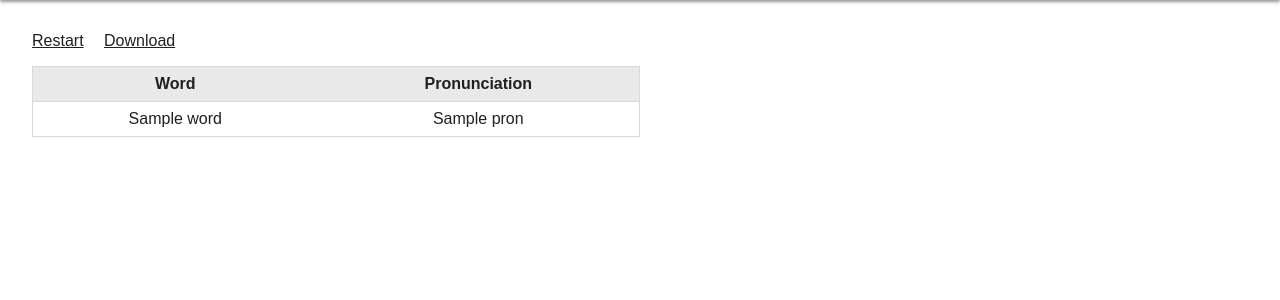
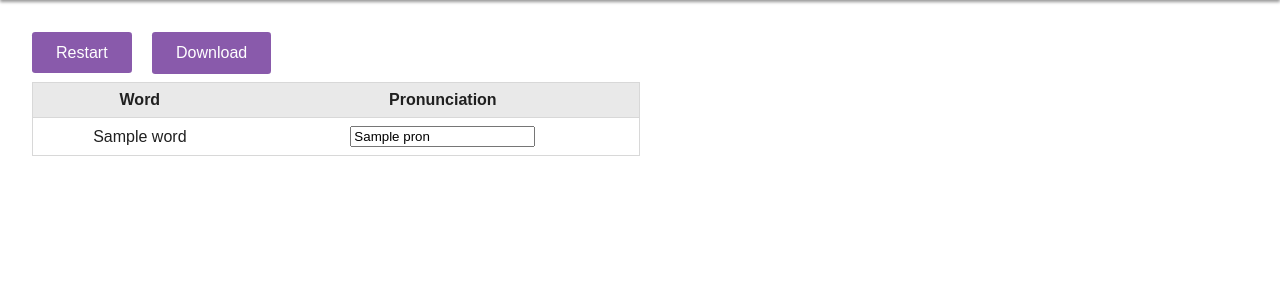
Before and after one commit to LiamGraham/g2p-demo, a Flask app: template templates/lexicon.html in a window 1280 px wide. Shown: the part 117-417 px from the top of the page. Run offline with Flask 2, Linux system fonts and the light colour scheme; the template is opened without the code that fills it: most values are stand-ins (such as "Sample title", 1, 10 or a date in 2020); parts of the project's set-up code (start-up, migrations or seed data) failed here and were passed over.

Commit message:
Add lexicon editing

```diff
--- a/server.py
+++ b/server.py
@@ -53,6 +53,15 @@ def save_lexicon(lexicon):
     return lex_id
 
 
+def update_lexicon(lex_id, prons):
+    lexicon = list(load_lexicon(lex_id))
+    print("Update lexicon")
+    with open(get_lexicon_path(lex_id), "w") as f:
+        for entry in lexicon:
+            entry.pron = next(prons)
+            f.write(str(entry) + "\n")
+
+
 def load_lexicon(lex_id):
     with open(get_lexicon_path(lex_id), "r") as f:
         for line in f:
@@ -75,13 +84,16 @@ def index():
         return render_template("index.html", models=model_names)
 
 
-@app.route("/lexicon/<lex_id>")
+@app.route("/lexicon/<lex_id>", methods=["GET", "POST"])
 def show_lexicon(lex_id):
-    lexicon = load_lexicon(lex_id)
-    return render_template("lexicon.html",
-        lexicon=lexicon,
-        download=url_for("send_lexicon", lex_id=lex_id)
-    )
+    if request.method == "POST":
+        update_lexicon(lex_id, request.form.values())
+        return redirect(url_for("send_lexicon", lex_id=lex_id))
+    else:
+        lexicon = load_lexicon(lex_id)
+        return render_template("lexicon.html",
+            lexicon=lexicon,
+        )
 
 @app.route("/lexicon/<lex_id>/download")
 def send_lexicon(lex_id):
--- a/static/style.css
+++ b/static/style.css
@@ -76,8 +76,8 @@ select {
   width: 5em;
 }
 
-input[type="submit"] {
-  width: 5em;
+#convert-form input[type="submit"] {
+  width: 7em;
 }
 
 label {
@@ -97,3 +97,26 @@ label {
 .link-wrapper a {
   margin-right: 1em;
 }
+
+.button {
+    border: none;
+    padding: 0.75rem 1.5rem;
+    margin: 0;
+    color: white !important;
+    text-decoration: none;
+    background: var(--purple);
+    font-family: sans-serif;
+    font-size: 1rem;
+    cursor: pointer;
+    border-radius: 0.2em;
+    text-align: center;
+    appearance: none;
+    -webkit-appearance: none;
+    -moz-appearance: none;
+    transition: opacity 200ms ease-in-out;
+}
+
+.button:hover,
+.button:focus {
+    opacity: 0.9;
+}
--- a/templates/index.html
+++ b/templates/index.html
@@ -14,7 +14,7 @@
   </header>
 
   <div class="main-wrapper">
-      <form method="post" enctype="multipart/form-data">
+      <form id="convert-form" method="post" enctype="multipart/form-data">
         <div class="form-item">
           <label for="word-list">
             Word List
@@ -41,7 +41,7 @@
             {% endfor %}
           </select>
         </div>
-        <input type="submit" value="Submit">
+        <input type="submit" value="Submit" class="button">
       </form>
   </div>
 </body>
--- a/templates/lexicon.html
+++ b/templates/lexicon.html
@@ -17,10 +17,10 @@
   <div class="main-wrapper">
 
     <div class="link-wrapper">
-      <a href="{{ url_for('index') }}">Restart</a>
-      <a class="download-button" href="{{ download }}">Download</a>
+      <a class="button" href="{{ url_for('index') }}">Restart</a>
+      <input type="submit" value="Download" form="lex-form" class="button">
     </div>
-
+    <form method="post" id="lex-form">
       <table class="pron-table">
         <tr>
           <th>Word</th>
@@ -32,10 +32,11 @@
             {{ entry.word }}
           </td>
           <td>
-          {{ entry.pron }}
+            <input name="pron{{ loop.index0 }}" type="text" value="{{ entry.pron }}">
           </td>
         </tr>
         {% endfor %}
+      </form>
     </table>
   </div>
 </body>
```
Also changed, not shown: __init__.py (added). Lines whose indentation alone changed are shown as unchanged.
